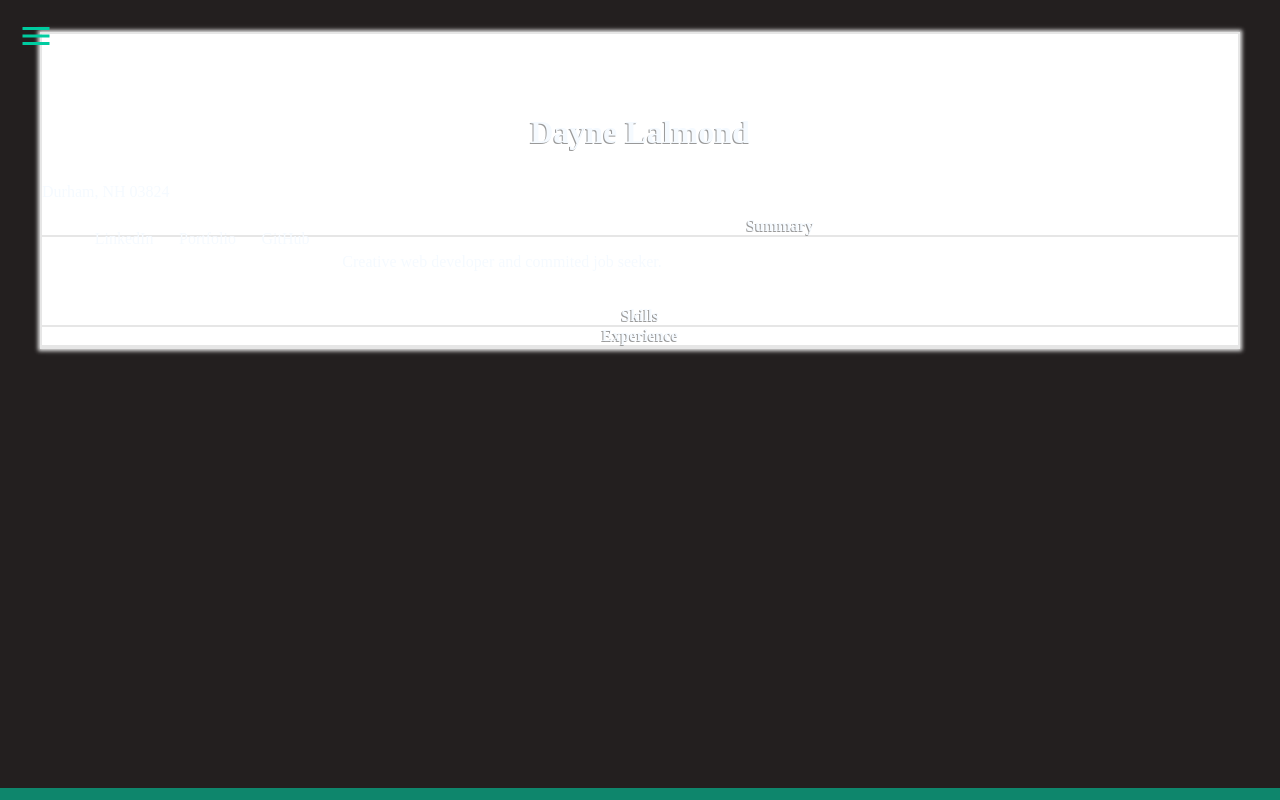
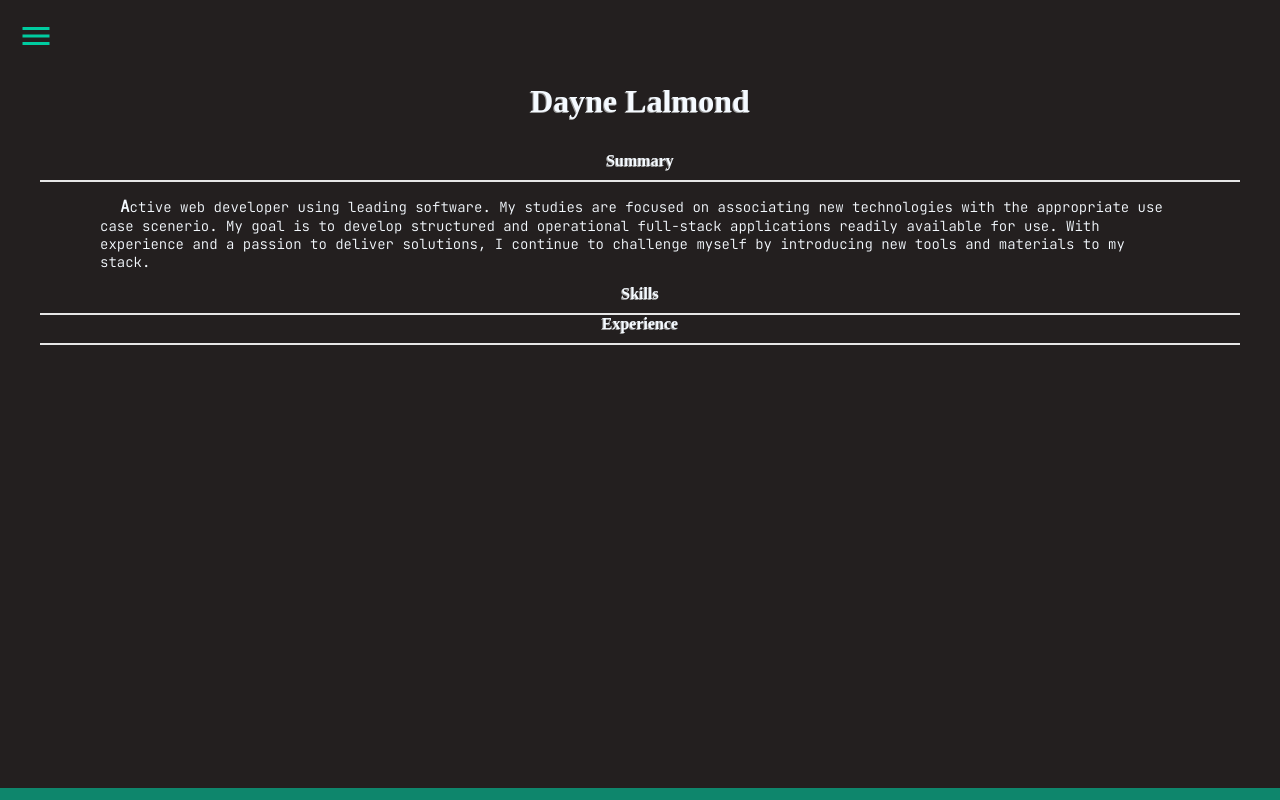
Before and after one commit to DayneLalmond/daylo-portfolio, a React (Create React App) app: page /resume in a window 1280 px wide. Built offline with nearby package versions, Linux system fonts and the light colour scheme; a web font is replaced by a local one.

Commit message:
fixed page device flex and started resume

```diff
--- a/src/App.js
+++ b/src/App.js
@@ -7,7 +7,7 @@ import Nav from './components/Nav';
 import Footer from './components/Footer';
 import Home from './pages/Home';
 import Landing from './pages/Landing';
-import Blog from './pages/Blog';
+import Connect from './pages/Connect';
 import Projects from './pages/Projects';
 import Resume from './pages/Resume';
 
@@ -21,9 +21,9 @@ export default function App() {
           <Routes>
             <Route exact path="/" element={<Landing />} />
             <Route exact path="/home" element={<Home />} />
-            <Route exact path="/blog" element={<Blog />} />
             <Route exact path="/projects" element={<Projects />} />
             <Route exact path="/resume" element={<Resume />} />
+            <Route exact path="/connect" element={<Connect />} />
           </Routes>
         <Footer></Footer>
       </BrowserRouter>
--- a/src/pages/Blog.js
+++ b/src/pages/Connect.js
@@ -1,10 +1,10 @@
 import React from 'react';
 import '../styles/index.css';
-function Blog() {
+function Connect() {
 
   return (
     <main>
-      <h3>Dev Blog</h3>
+      <h3>Let's connect</h3>
 
       <section className="topics">
         <div id="stickyscroll">
@@ -31,4 +31,4 @@ function Blog() {
   );
 }
 
-export default Blog;
+export default Connect;
--- a/src/pages/Home.js
+++ b/src/pages/Home.js
@@ -44,7 +44,7 @@ function Home() {
 
       <h3 id="feature">Featured project</h3>
 
-      <section className="container" ref={ref}>
+      <section className="container home" ref={ref} id="observed-section">
         {inView ? (
           <div className={isVisible ? "isVisible" : ""}>
             <div className="featured">
--- a/src/pages/Resume.js
+++ b/src/pages/Resume.js
@@ -16,28 +16,22 @@ function Resume() {
   // const [isCalled] = useState("true");
 
   return (
-      <main className="resumePage">
+    <main>
+      <h3>Dayne Lalmond</h3>
+      <section className="resumePage">
+        <section className="resumeTopics">
 
-        <h3>Dayne Lalmond</h3>
-        <p>Durham, NH 03824</p>
-        <ul id="list">
-          <li>
-            <a href="www.linkedin.com/in/dayne-lalmond" target="_blank">LinkedIn</a>
-          </li>
-          <li>
-            <a href="https://www.daylo.dev/" target="_blank">Portfolio</a>
-            </li>
-            <li>
-            <a href="https://github.com/DayneLalmond" target="_blank">GitHub</a>
-            </li>
-        </ul>
+          <h4 className="points">Summary</h4>
 
-        <section className="resumeTopics">
-        <h4 className="points">Summary</h4>
-        <p className="first-p">Creative web developer and commited job seeker. </p>
-
+          <p className="resume-p"><b>A</b>ctive web developer using leading software.
+          My studies are focused on associating new technologies with the appropriate
+          use case scenerio. My goal is to develop structured and operational full-stack
+          applications readily available for use. With experience and a passion to deliver
+          solutions, I continue to challenge myself by introducing new tools and materials
+          to my stack.</p>
           <h4 className="points">Skills</h4>
           <h4 className="points">Experience</h4>
+        </section>
       </section>
     </main>
   )
--- a/src/styles/App.css
+++ b/src/styles/App.css
@@ -33,15 +33,14 @@ nav {
   left: 0;
   right: 0;
   z-index: 1;
-  background: hsl(0, 0%, 90%);
-  box-shadow: 0px 0px 0px 0px hsl(0, 0%, 90%);
-  color: hsl(207, 100%, 98%);
+  background: hsl(0, 5%, 13%);
+  box-shadow: 0px 0px 0px 0px hsl(0, 5%, 13%);
   transition: all 0.3s ease-in-out;
 }
 
 nav.active {
   width: 6em;
-  box-shadow: 0px 0px 20px 40px hsl(0, 0%, 90%);
+  box-shadow: 0px 0px 20px 40px hsl(0, 5%, 13%);
 }
 
 /* header .dropped {
@@ -103,7 +102,7 @@ a:active {
     /* display: inline-block; */
     position: relative;
     display: block;
-    color: hsl(0, 5%, 13%);
+    color: hsl(207, 100%, 98%);
     margin-left: 1.2em;
     top: 4vh;
     opacity: 0;
--- a/src/styles/index.css
+++ b/src/styles/index.css
@@ -17,7 +17,7 @@
   width: 6vh;
   height: auto;
   border-radius: 100%;
-  border: transparent 3px solid;
+  border: transparent 2px solid;
   filter: drop-shadow(0px 0px 1px hsl(0, 0%, 60%));
   transition: all 0.2s ease-in-out;
   animation: reveal-github 2.0s ease forwards;
@@ -27,24 +27,24 @@
   from {
     transform: translateX(300%);
     filter: blur(1px);
+    filter: invert(1);
     opacity: 0;
   }
 
   to {
     transform: translateX(0);
     opacity: 1;
+    filter: invert(1);
   }
 }
 
 #github:hover {
-  width: 7vh;
-  left: 3.5vh;
-  border: hsl(0, 0%, 90%) 3px solid;
-  filter: invert(1);
+  width: 6.5vh;
+  left: 4vh;
+  border: hsl(0, 5%, 13%) 2px solid;
 }
 
 h1 {
-  /* position: relative; */
   display: block;
   cursor: default;
   width: 100%;
@@ -53,7 +53,7 @@ h1 {
   height: auto;
   text-align: center;
   font-family: 'Pacifico', cursive;
-  font-size: 18vh;
+  font-size: 16vh;
   text-shadow: -4px 6px #C9CEBD;
 }
 
@@ -155,6 +155,7 @@ h4 {
   line-height: 24px;
   width: 80%;
   cursor: default;
+  animation: fadeIn 1s ease-in;
 }
 
 .first-p {
@@ -226,7 +227,14 @@ b {
   padding: 20px 5%;
   margin-left: auto;
   margin-right: auto;
-  /* margin-left: -85px; */
+  margin-left: -50px;
+}
+
+.home {
+  padding: 20px 5%;
+  margin-left: auto;
+  margin-right: auto;
+  margin-bottom: 300px;
 }
 
 .featured {
@@ -274,6 +282,7 @@ b {
 
 ul {
   list-style: none;
+  animation: fadeIn 1s ease-in;
 }
 
 .image-gallery {
@@ -299,7 +308,7 @@ ul {
 }
 
 .image-gallery li img {
-  box-shadow: 0px 0px 4px 2px hsl(0, 0%, 90%);
+  /* box-shadow: 0px 0px 4px 2px hsl(0, 0%, 90%); */
   object-fit: cover;
   max-width: 100%;
   height: auto;
@@ -310,13 +319,14 @@ ul {
   width: 100%;
   height: auto;
   padding: 4%;
-  background: hsl(0, 0%, 60%);
-  transition: all 0.4s ease-in-out;
+  background: transparent;
+  border-radius: 4%;
+  transition: all 0.3s ease-in-out;
 }
 
 .title {
   font-family: 'Patua One', cursive;
-  text-shadow: -2px 1px #C9CEBD;
+  text-shadow: -1px 1px hsl(0, 0%, 60%);
   font-weight: bolder;
   align-items: center;
   text-align: center;
@@ -354,7 +364,7 @@ ul {
   color: hsl(210, 100%, 50%);
 }
 
-.tooltip {
+.icon {
   position: relative;
   cursor: pointer;
   font-family: 'Patua One', cursive;
@@ -364,46 +374,34 @@ ul {
   margin-right: 10%;
 }
 
-.tooltip .tooltiptext {
-  position: absolute;
-  bottom: -32%;
-  left: 0%;
-  right: 0%;
-  color: hsl(207, 100%, 98%);
-  font-weight: bold;
-  opacity: 0;
-  transition: all 0.2s ease-in-out;
+.resumePage {
+  margin: 2em;
+  transition: all 0.3 ease-in;
+  animation: fadeIn 1s ease-in;
+  /* box-shadow: 0px 0px 4px 2px hsl(0, 0%, 90%); */
 }
 
-.tooltip:hover .tooltiptext {
-  opacity: 1;
+.resume-p {
+  font-family: 'JetBrains Mono', monospace;
+  font-size: 14px;
+  text-indent: 20px;
+  margin-right: 5%;
+  margin-left: 5%;
 }
 
-/* Landing page fade */
-@keyframes fade {
-  100% {
+@keyframes fadeIn {
+  from {
+    opacity: 0;
+  }
+  to {
     opacity: 1;
-    filter: blur(0);
   }
-}
-
-.resumePage {
-  margin: 2em;
-  margin-block: 2em;
-  background: hsl(207, 100%, 100%);
-  border: 2px solid hsl(0, 0%, 90%);
-  box-shadow: 0px 0px 4px 2px hsl(0, 0%, 90%);
-}
-
-#list li {
-  position: relative;
-  float: left;
-  display: block;
-  margin: 1vw;
 }
 
 .points {
   margin: auto;
   width: auto;
+  padding-bottom: 10px;
+  /* margin-bottom: 10px; */
   border-bottom: 2px solid hsl(0, 0%, 90%);
 }
```
Also changed, not shown: src/components/Header.js (+25 -0 lines), src/pages/Projects.js (+32 -81 lines), src/images/pxfuel.jpg (added). Lines whose indentation alone changed are shown as unchanged.
